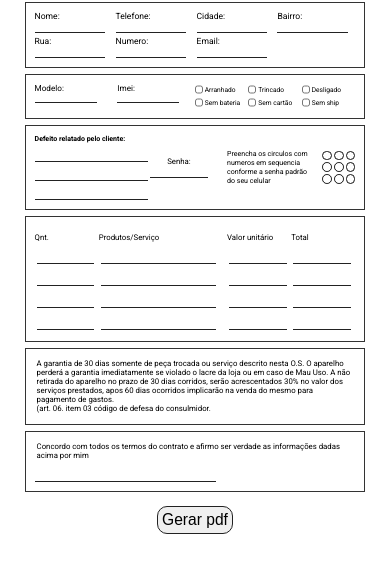
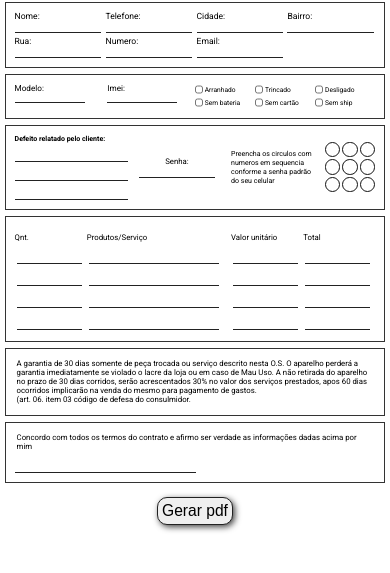
Before and after one commit to gust17x/new-tecjan-pdf, a plain HTML site: page index.html in a window 390 px wide. Shown: the part 49-622 px from the top of the page. Drawn offline with Linux system fonts and the light colour scheme.

Commit message:
responsivo a 1024px

```diff
--- a/styles/style.css
+++ b/styles/style.css
@@ -250,17 +250,156 @@ input[type=number] {
     cursor: pointer;
     padding: .4vw;
     border: .1vw solid #222;
-    border-radius: 10px;
+    border-radius: 15px;
+    box-shadow: 2px 2px 6px #444;
+}
+
+.btnGenerate-pdf:hover {
+    background-color: #222;
+    color: #fff;
 }
 
 /* max-width 1100px */
 
-@media screen and (max-width: 1100px) {
+@media screen and (max-width: 1024px) {
     .content {
         margin-top: 3%;
         padding: 5px;
-        max-width: 500px;
+        max-width: 650px;
     }
+
+    .box {
+        margin: .7vw 0;
+        padding: .6vw;
+        border: .1vw solid #333;
+    }
+
+
+    /* header */
+.logo a {
+    font-size: 2vw;
+    color: #222;
+}
+
+.logo p {
+    font-size: .9vw;
+}
+
+.infor-loja h4{
+    font-size: 1.1vw;
+}
+
+.infor-loja p {
+    font-size: .9vw;
+}
+
+.data-hours {
+    font-size: 1.2vw;
+}
+
+/* bx-1 */
+
+.bx-1 {
+    gap: 3px;
+}
+
+.bx-1 label {
+    font-size: 1.3vw;
+}
+
+.bx-1 label input {
+    font-size: 1.2vw;
+    width: 95%;
+}
+
+/* bx-2 */
+
+.duble-input {
+    display: flex;
+    gap: 5px;
+}
+
+.duble-input label {
+    font-size: 1.3vw;
+}
+
+.duble-input label input {
+    font-size: 1.2vw;
+    width: 95%;
+}
+
+.checkbox label {
+    font-size: 1.3vw;
+}
+
+.checkbox label input {
+    width: 1.2vw;
+}
+
+
+/* bx-3 */
+
+.relatorio h2 {
+    font-size: 1.3vw;
+}
+
+.relatorio input {
+    font-size: 1.2vw;
+}
+
+.senha label {
+    font-size: 1.5vw;
+}
+
+.senha input {
+    font-size: 2.2vw;
+    width: 70%;
+}
+
+.senha-padrao p {
+    font-size: 1.2vw;
+}
+
+.senha-padrao form input {
+    width: 2vw;
+    height: 2vw;
+    font-size: 1.7vw;
+    text-align: center;
+}
+
+/* bx-4 */
+
+.bx-4 form label {
+    font-size: 1.3vw;
+}
+
+.bx-4 form input {
+    padding: 1px;
+    margin: 2px;
+    width: 90%;
+    font-size: 1.3vw;
+}
+
+/* bx-5 */
+.bx-5 p {
+    font-size: 1.1vw;
+    padding: 2px;
+}
+
+.bx-6 p {
+    font-size: 1.1vw;
+    padding: 2px;
+}
+
+.btnGenerate-pdf {
+    font-size: 1.3vw;
+    margin: 1vw 0;
+    cursor: pointer;
+    padding: .3vw;
+    border: .1vw solid #222;
+    border-radius: 10px;
+}
+
 }
 
 /* max-width 800px */
@@ -275,7 +414,7 @@ input[type=number] {
 
 @media screen and (max-width: 525px) {
     .content {
-        max-width: 350px;
+        max-width: 410px;
     }
 
     .box {
@@ -330,7 +469,7 @@ input[type=number] {
 
 .bx-1 label input {
     font-size: 2vw;
-    width: 90%;
+    width: 98%;
 }
 
 /* bx-2 */
@@ -375,7 +514,7 @@ input[type=number] {
 
 .senha input {
     font-size: 2vw;
-    width: 60%;
+    width: 70%;
 }
 
 .senha-padrao p {
@@ -384,8 +523,8 @@ input[type=number] {
 
 
 .senha-padrao form input {
-    width: 2.5vw;
-    height: 2.5vw;
+    width: 4vw;
+    height: 4vw;
     font-size: 2vw;
     text-align: center;
 }
```
